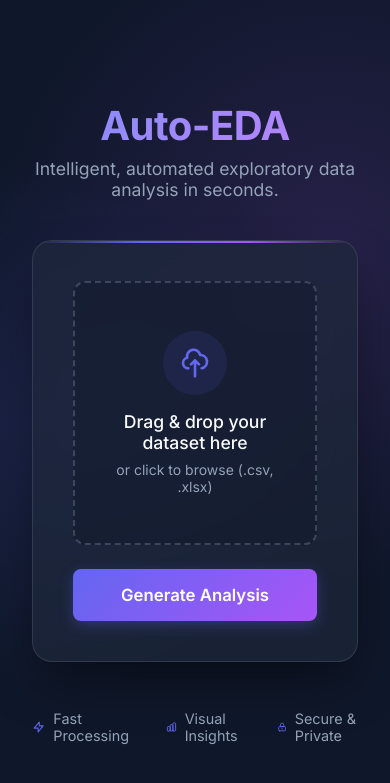
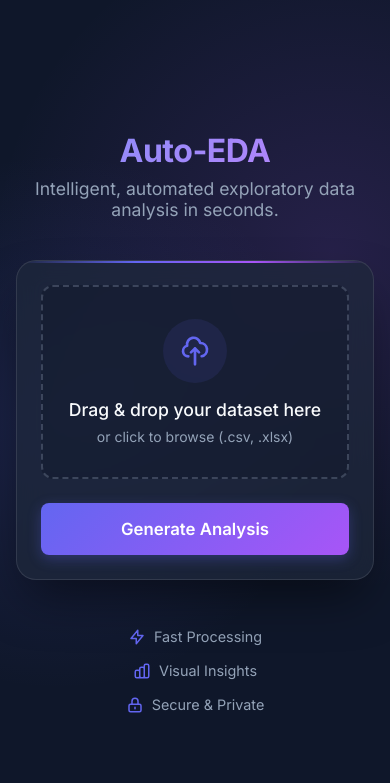
Before and after one commit to praveend54/Auto-EDA, a Flask app: page / in a window 390 px wide. Shown: the top 783 px of the page. Run offline with Flask 3, Linux system fonts and the light colour scheme.

Commit message:
Made dashboard fully responsive for mobile

```diff
--- a/templates/index.html
+++ b/templates/index.html
@@ -290,6 +290,26 @@
             height: 18px;
         }
 
+        @media (max-width: 600px) {
+            .container {
+                padding: 1rem;
+            }
+            .header h1 {
+                font-size: 2rem;
+            }
+            .upload-card {
+                padding: 1.5rem;
+            }
+            .upload-area {
+                padding: 2rem 1rem;
+            }
+            .features {
+                flex-direction: column;
+                gap: 1rem;
+                align-items: center;
+            }
+        }
+
     </style>
 </head>
 <body>
```
Also changed, not shown: templates/result.html (+29 -0 lines).
